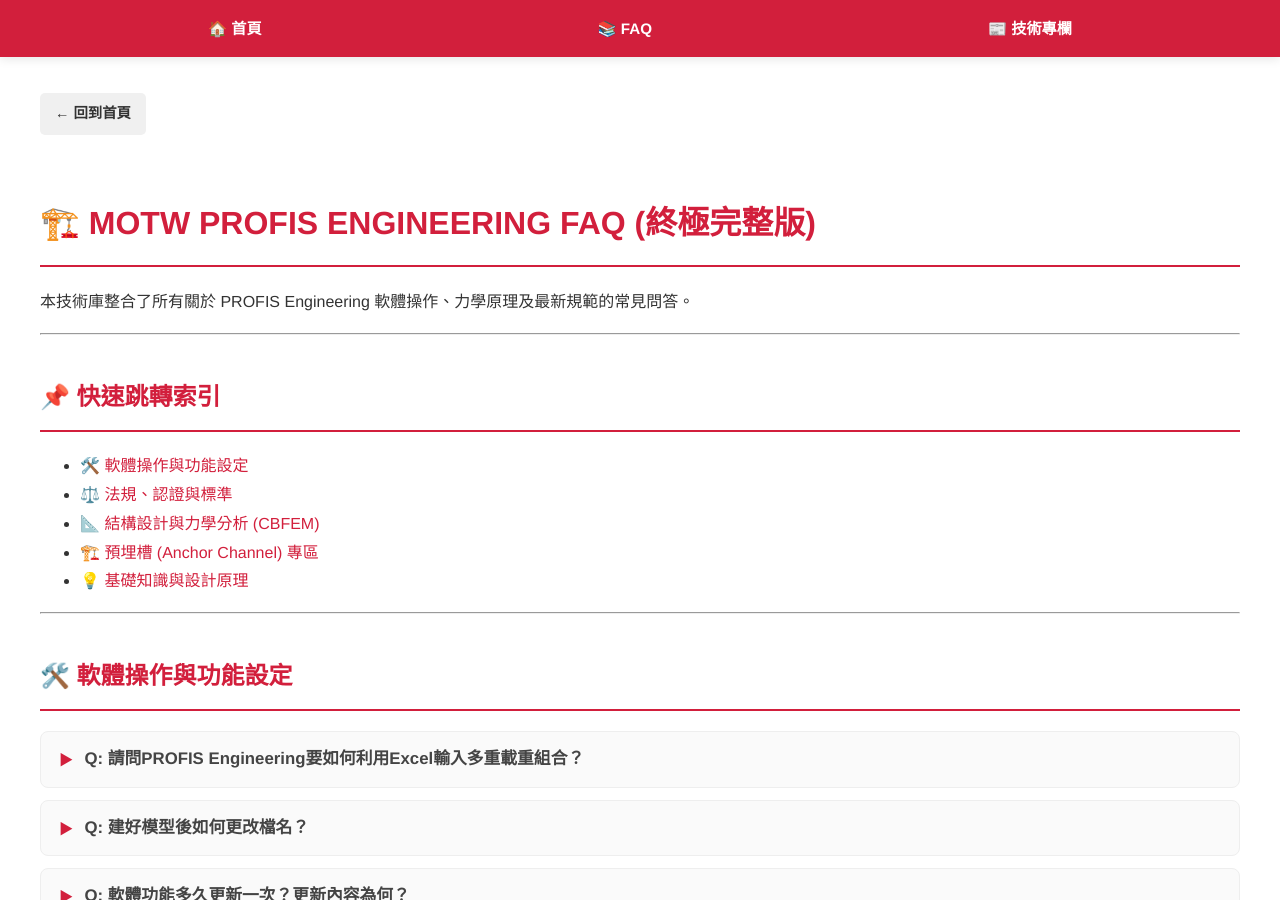
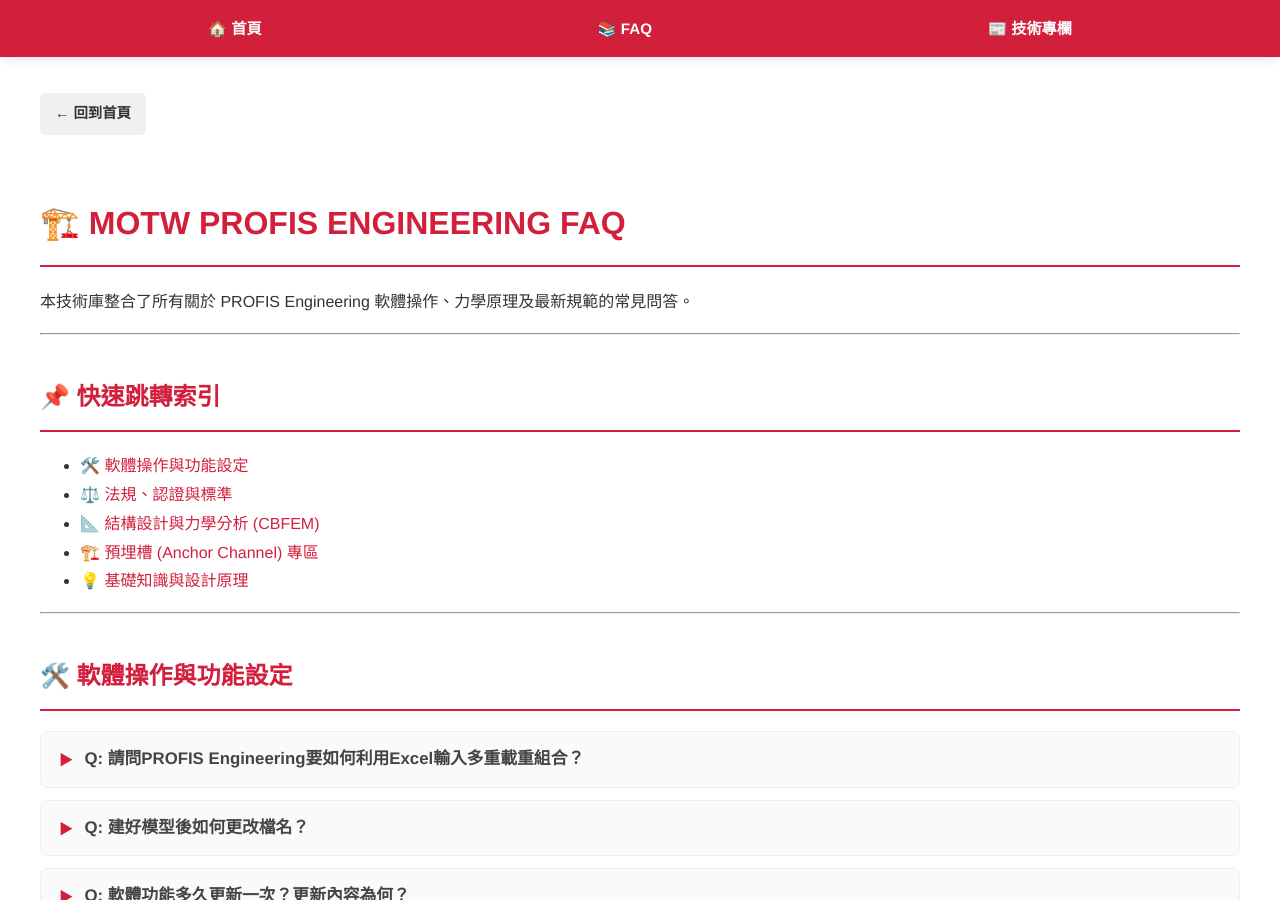
Before and after one commit to SSTTW/TWsoftware-FAQ, a Jekyll site: the page built from faq.md, in a window 1280 px wide and 900 px high. Built offline with Jekyll 4.4.1, drawn with Linux system fonts in a browser that asks for light colours.

Commit message:
Update faq.md

```diff
--- a/faq.md
+++ b/faq.md
@@ -26,7 +26,7 @@ title: MOTW PROFIS Engineering FAQ
 
 <a href="./" class="back-btn">← 回到首頁</a>
 
-# 🏗️ MOTW PROFIS ENGINEERING FAQ (終極完整版)
+# 🏗️ MOTW PROFIS ENGINEERING FAQ
 
 本技術庫整合了所有關於 PROFIS Engineering 軟體操作、力學原理及最新規範的常見問答。
 
```
